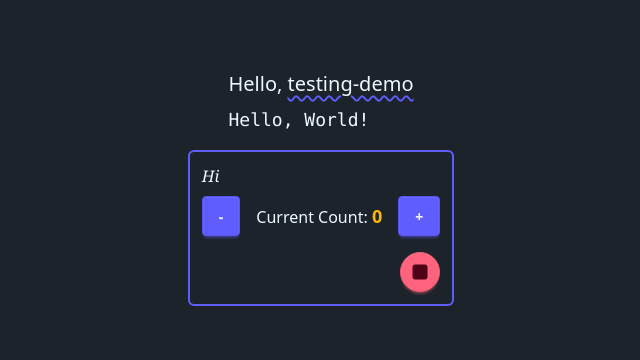
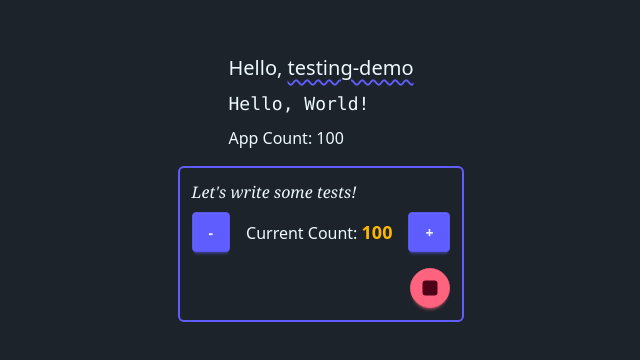
Before and after one commit to HymanZHAN/testing-demo, an Angular app: page / in a window 1280 px wide. Shown: the part 212-572 px from the top of the page, without its empty margins (319-959 px from the left). Built offline with nearby package versions, Linux system fonts and the light colour scheme.

Commit message:
feat: prepare old counter impl. for demo

```diff
--- a/src/app/app.component.html
+++ b/src/app/app.component.html
@@ -7,8 +7,9 @@
       }}</span>
     </h1>
     <h2 class="text-lg font-mono">Hello, World!</h2>
+    <span>App Count: {{ appCount }}</span>
   </section>
   <section>
-    <app-counter />
+    <app-counter [(count)]="appCount" greeting="Let's write some tests!" />
   </section>
 </main>
--- a/src/app/app.component.ts
+++ b/src/app/app.component.ts
@@ -8,4 +8,5 @@ import { CounterComponent } from './counter/counter.component';
 })
 export class AppComponent {
   title = 'testing-demo';
+  appCount = 100;
 }
--- a/src/app/counter/counter.component.ts
+++ b/src/app/counter/counter.component.ts
@@ -1,9 +1,9 @@
 import {
   ChangeDetectionStrategy,
   Component,
-  input,
-  model,
-  signal,
+  EventEmitter,
+  Input,
+  Output,
 } from '@angular/core';
 import { FormsModule } from '@angular/forms';
 
@@ -12,23 +12,25 @@ import { FormsModule } from '@angular/forms';
   imports: [FormsModule],
   template: `
     <div class="flex flex-col space-y-2 p-3 rounded-md border-2 border-primary">
-      <span class="italic font-serif">{{ hello() }}</span>
+      <span class="italic font-serif">{{ hello }}</span>
       <div class="flex items-center-safe space-x-4">
         <button (click)="decrement()" class="btn btn-primary">-</button>
-        @if (!isEditMode()) {
+        @if (!isEditMode) {
           <span (dblclick)="toggleEditMode()">
             Current Count:
-            <span class="font-bold text-lg text-warning">{{ count() }}</span>
+            <span class="font-bold text-lg text-warning">{{ _count }}</span>
           </span>
         } @else {
-          <input type="number" [(ngModel)]="count" (blur)="toggleEditMode()" />
+          <input
+            type="number"
+            [(ngModel)]="_count"
+            (blur)="toggleEditMode()"
+            class="input w-32"
+          />
         }
         <button (click)="increment()" class="btn btn-primary">+</button>
       </div>
-      <button
-        (click)="count.set(0)"
-        class="mt-2 self-end btn btn-circle btn-error"
-      >
+      <button (click)="reset()" class="mt-2 self-end btn btn-circle btn-error">
         <svg
           xmlns="http://www.w3.org/2000/svg"
           viewBox="0 0 24 24"
@@ -47,19 +49,32 @@ import { FormsModule } from '@angular/forms';
   changeDetection: ChangeDetectionStrategy.OnPush,
 })
 export class CounterComponent {
-  count = model(0);
-  hello = input('Hi', { alias: 'greeting' });
-  isEditMode = signal(false);
+  _count = 0;
+  @Input() set count(value: number) {
+    this._count = value;
+  }
+  @Output() countChange = new EventEmitter<number>();
+
+  @Input({ alias: 'greeting' }) hello = 'Hi';
+
+  isEditMode = false;
 
   increment() {
-    this.count.update((c) => ++c);
+    this._count = this._count + 1;
+    this.countChange.emit(this._count);
   }
 
   decrement() {
-    this.count.update((c) => --c);
+    this._count = this._count - 1;
+    this.countChange.emit(this._count);
+  }
+
+  reset() {
+    this.count = 0;
+    this.countChange.emit(this._count);
   }
 
   toggleEditMode() {
-    this.isEditMode.update((m) => !m);
+    this.isEditMode = !this.isEditMode;
   }
 }
```
